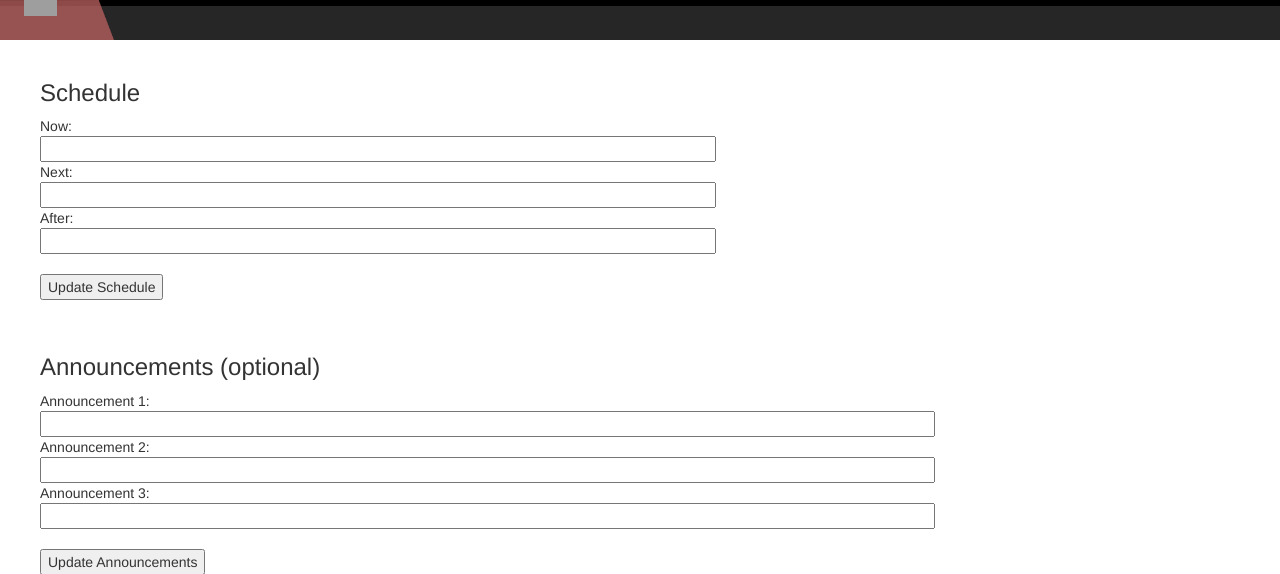
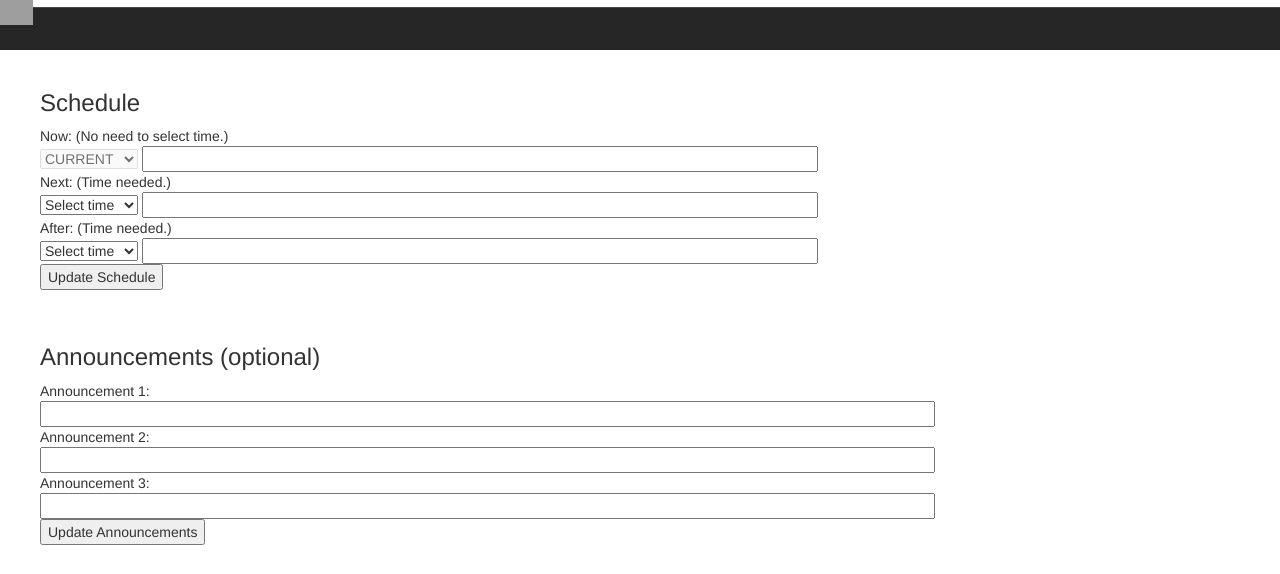
Before and after one commit to yutom3/CTG-Ticker, a PHP site: page / in a window 1280 px wide. Shown: the top 574 px of the page. Run offline with PHP 8.4, Linux system fonts and the light colour scheme; some libraries are stand-ins or nearby versions; grey boxes are pictures that could not be loaded.

Commit message:
Added Time select drop-down

```diff
--- a/Resources/PHP/CTG_Database.php
+++ b/Resources/PHP/CTG_Database.php
@@ -1,7 +1,7 @@
 <?php
 	// Update Schedule.txt
-	if (!empty($_POST[game1]) && !empty($_POST[game2]) && !empty($_POST[game3])) {
-		$content = "<div class='row'><div class='col-sm-4 ticker_data' id='game1'>".$_POST[game1]."</div><div class='col-sm-4 ticker_data' id='game2'>".$_POST[game2]."</div><div class='col-sm-4 ticker_data' id='game3'>".$_POST[game3]."</div></div>";
+	if (!empty($_POST[game1]) && !empty($_POST[game2]) && !empty($_POST[game3]) && !empty($_POST[time2]) && !empty($_POST[time3])) {
+		$content = "<div class='row'><div class='col-sm-4' id='game1'><div class='tickerTitle'>NOW</div><div class='tickerData'>" . $_POST[game1] . "</div></div><div class='col-sm-4' id='game2'><div class='tickerTitle'>NEXT</div><div class='tickerData'>".$_POST[time2]." - ".$_POST[game2]."</div></div><div class='col-sm-4' id='game3'><div class='tickerTitle'>AFTER</div><div class='tickerData'>".$_POST[time3]." - ".$_POST[game3]."</div></div></div>";
 		echo file_put_contents("../TXT/Schedule.txt",$content);
 		}
 
--- a/Resources/PHP/CTG_Ticker.php
+++ b/Resources/PHP/CTG_Ticker.php
@@ -63,7 +63,7 @@ function nextItem() { // Selects current item to display
     return;
   }
 
-  marqueeDiv.style.left="24px";
+  marqueeDiv.style.left="0px";
   marqueeDiv.style.top=parseInt(document.getElementById("marqueeBorder").offsetHeight*1)+"px";
   holdCur = 0;
 }
--- a/Resources/TXT/Announcements.txt
+++ b/Resources/TXT/Announcements.txt
@@ -1 +1 @@
-1*3
+<div class='row'><div class='col-sm-4' id='game1'><div class='tickerTitle'>NOW</div><div class='tickerData'>1</div></div><div class='col-sm-4' id='game2'><div class='tickerTitle'>NEXT</div><div class='tickerData'>12 AM - 2</div></div><div class='col-sm-4' id='game3'><div class='tickerTitle'>AFTER</div><div class='tickerData'>1 AM - 3</div></div></div>
--- a/Resources/TXT/Schedule.txt
+++ b/Resources/TXT/Schedule.txt
@@ -1 +1 @@
-<div class='row'><div class='col-sm-4 ticker_data' id='game1'>1</div><div class='col-sm-4 ticker_data' id='game2'>2</div><div class='col-sm-4 ticker_data' id='game3'></div></div>
+<div class='row'><div class='col-sm-4' id='game1'><div class='tickerTitle'>NOW</div><div class='tickerData'>1</div></div><div class='col-sm-4' id='game2'><div class='tickerTitle'>NEXT</div><div class='tickerData'>12 AM - 2</div></div><div class='col-sm-4' id='game3'><div class='tickerTitle'>AFTER</div><div class='tickerData'>1 AM - 3</div></div></div>
--- a/index.php
+++ b/index.php
@@ -9,26 +9,49 @@
   <style>
     #marqueeBorder {
         color: #ffffff;
-        background-color: #000000;
-        background-image: url("Resources/Images/Ticker.png"),url("Resources/Images/Ticker2.png");
-        background-size: contain,contain;
-        background-repeat: no-repeat, repeat-x;
+        background-color: none;
+        background-image: url("Resources/Images/Ticker.png");
+        background-size: contain;
+        background-repeat: repeat-x;
         font-family:Arial, "Helvetica Neue", Helvetica, sans-serif;
         position:relative;
-        height: 40px;
+        height: 50px;
         overflow:hidden;
-        font-size: 1.5em;
+        font-size: 2em;
     }
 
   #marqueeContent {
-    position:absolute;
-    left:0px;
-    line-height:40px;
+    position: absolute;
+    left: 0px;
+    line-height: 55px;
+    width: 100%;
     white-space:nowrap;
+  }
+  .tickerTitle, .tickerData {
+    display: inline;
   }
   .form {
     left: 40px;
     position: absolute;
+  }
+  #game1 {
+    left: 0.5em;
+    background-image: url("Resources/Images/Ticker1.png");
+    background-repeat: no-repeat;
+    background-size: 4em 100%;
+  }
+  #game2 {
+    background-image: url("Resources/Images/Ticker2.png");
+    background-repeat: no-repeat;
+    background-size: 4em 100%;
+  }
+  #game3 {
+    background-image: url("Resources/Images/Ticker3.png");
+    background-repeat: no-repeat;
+    background-size: 4em 100%;
+  }
+  select {
+    width: 7em;
   }
   </style>
   <script type="text/javascript"> // Prevent the page from refreshing when submitting a HTML form
@@ -59,15 +82,72 @@
     <div class="schedule">
       <h3>Schedule</h3>
       <form action="Resources/PHP/CTG_Database.php" method="post">
-        Now:<br>
+        Now: (No need to select time.)<br>
+        <select name="time1" size="1em" disabled>
+          <option value="" disabled selected>CURRENT</option>
+        </select>
         <input type="text" name="game1" size="80em">
         <br>
-        Next:<br>
+        Next: (Time needed.)<br>
+        <select name="time2">
+          <option value="" disabled selected>Select time</option>
+          <option value="12 AM">12 AM</option>
+          <option value="1 AM">1 AM</option>
+          <option value="2 AM">2 AM</option>
+          <option value="3 AM">3 AM</option>
+          <option value="4 AM">4 AM</option>
+          <option value="5 AM">5 AM</option>
+          <option value="6 AM">6 AM</option>
+          <option value="7 AM">7 AM</option>
+          <option value="8 AM">8 AM</option>
+          <option value="9 AM">9 AM</option>
+          <option value="10 AM">10 AM</option>
+          <option value="11 AM">11 AM</option>
+          <option value="12 PM">12 PM</option>
+          <option value="1 PM">1 PM</option>
+          <option value="2 PM">2 PM</option>
+          <option value="3 PM">3 PM</option>
+          <option value="4 PM">4 PM</option>
+          <option value="5 PM">5 PM</option>
+          <option value="6 PM">6 PM</option>
+          <option value="7 PM">7 PM</option>
+          <option value="8 PM">8 PM</option>
+          <option value="9 PM">9 PM</option>
+          <option value="10 PM">10 PM</option>
+          <option value="11 PM">11 PM</option>
+        </select>
         <input type="text" name="game2" size="80em">
         <br>
-        After:<br>
+        After: (Time needed.)<br>
+        <select name="time3" size="1em">
+          <option value="" disabled selected>Select time</option>
+          <option value="12 AM">12 AM</option>
+          <option value="1 AM">1 AM</option>
+          <option value="2 AM">2 AM</option>
+          <option value="3 AM">3 AM</option>
+          <option value="4 AM">4 AM</option>
+          <option value="5 AM">5 AM</option>
+          <option value="6 AM">6 AM</option>
+          <option value="7 AM">7 AM</option>
+          <option value="8 AM">8 AM</option>
+          <option value="9 AM">9 AM</option>
+          <option value="10 AM">10 AM</option>
+          <option value="11 AM">11 AM</option>
+          <option value="12 PM">12 PM</option>
+          <option value="1 PM">1 PM</option>
+          <option value="2 PM">2 PM</option>
+          <option value="3 PM">3 PM</option>
+          <option value="4 PM">4 PM</option>
+          <option value="5 PM">5 PM</option>
+          <option value="6 PM">6 PM</option>
+          <option value="7 PM">7 PM</option>
+          <option value="8 PM">8 PM</option>
+          <option value="9 PM">9 PM</option>
+          <option value="10 PM">10 PM</option>
+          <option value="11 PM">11 PM</option>
+        </select>
         <input type="text" name="game3" size="80em">
-        <br><br>
+        <br>
         <input type="submit" value="Update Schedule">
       </form>
     </div>
@@ -86,7 +166,7 @@
         <br>
         Announcement 3:<br>
         <input type="text" name="announcement3" size="107">
-        <br><br>
+        <br>
         <input type="submit" value="Update Announcements">
       </form>
     </div>
```
Also changed, not shown: Resources/Images/Ticker.png, Resources/Images/Ticker1.png (added), Resources/Images/Ticker2.png, Resources/Images/Ticker3.png (added).
